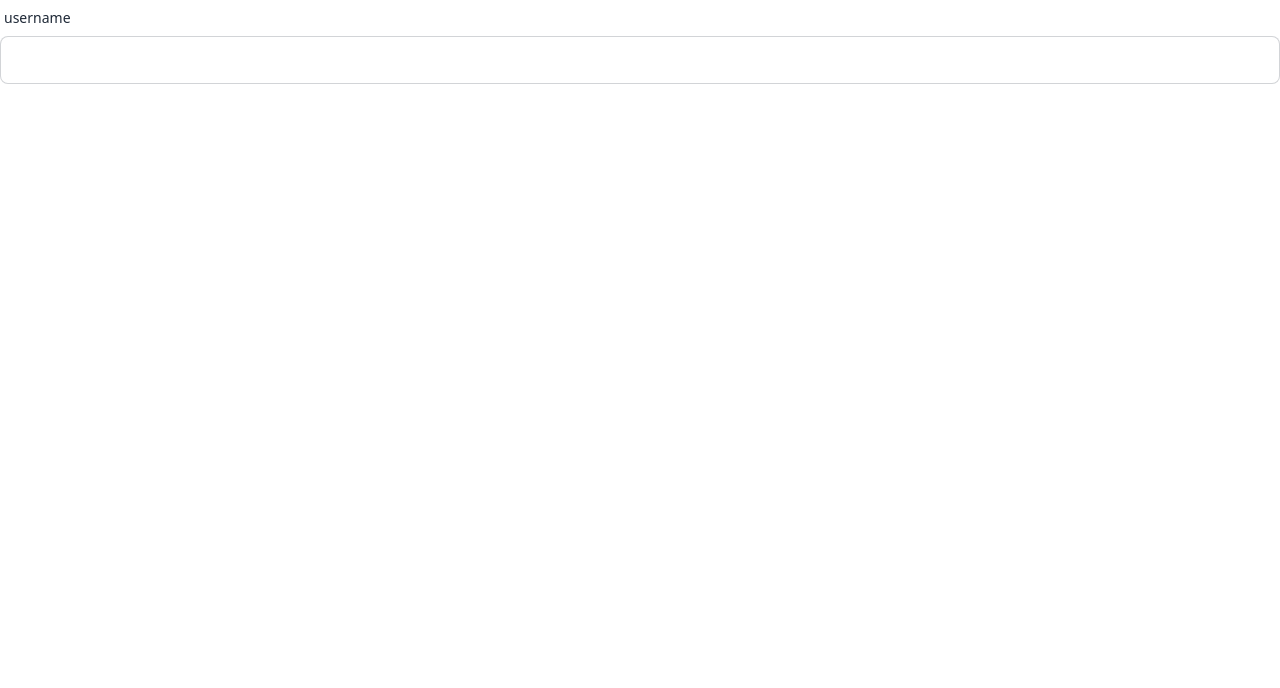
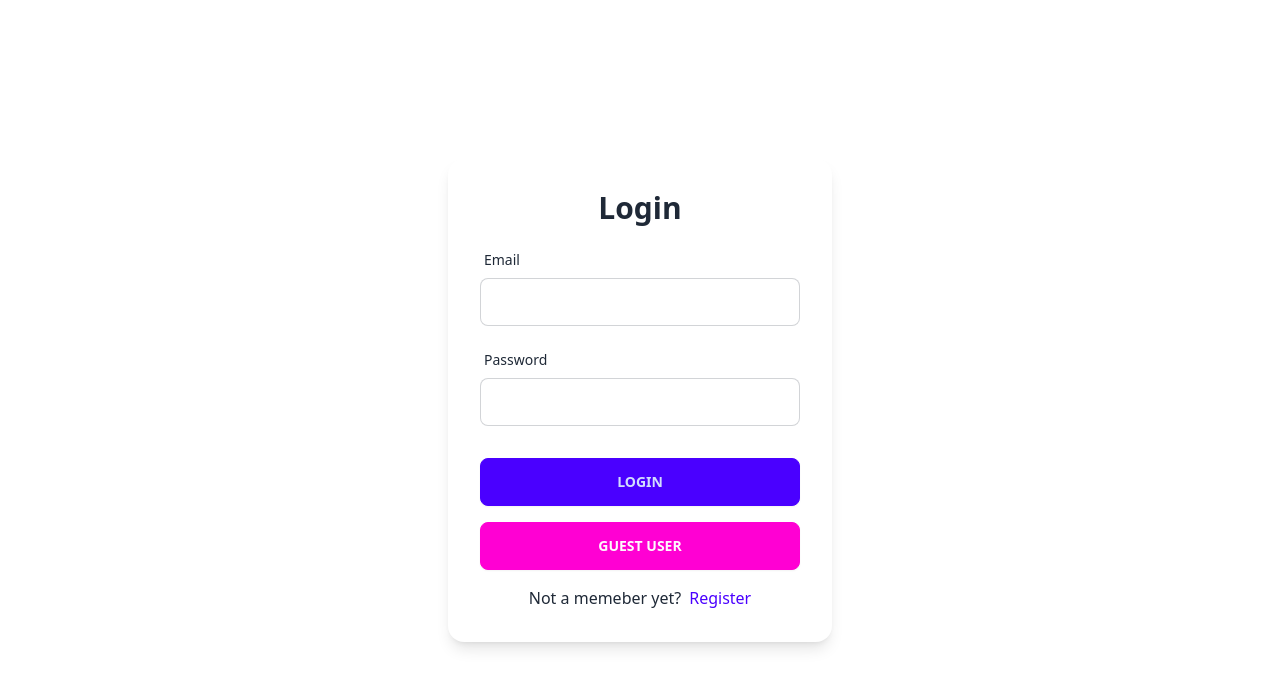
Before and after one commit to priyak1203/react-libraries, a React (Vite) app in the folder 10-ComfyStore-New/: page /login in a window 1280 px wide. Shown: the top 688 px of the page. Built offline with nearby package versions, Linux system fonts and the light colour scheme.

Commit message:
login page ui

```diff
--- a/10-ComfyStore-New/src/components/FormInput.jsx
+++ b/10-ComfyStore-New/src/components/FormInput.jsx
@@ -2,7 +2,7 @@ const FormInput = ({ type, label, name, defaultValue }) => {
   return (
     <div className="form-control">
       <label className="label">
-        <span className="label-text">{label}</span>
+        <span className="label-text capitalize">{label}</span>
       </label>
       <input
         type={type}
--- /dev/null
+++ b/10-ComfyStore-New/src/components/SubmitBtn.jsx
@@ -0,0 +1,25 @@
+import { useNavigation } from 'react-router-dom';
+
+const SubmitBtn = ({ text }) => {
+  const navigation = useNavigation();
+  const isSubmitting = navigation.state === 'submitting';
+
+  return (
+    <button
+      type="submit"
+      className="btn btn-primary btn-block uppercase"
+      disabled={isSubmitting}
+    >
+      {isSubmitting ? (
+        <>
+          <span className="loading loading-spinner"> </span>
+          sending...
+        </>
+      ) : (
+        text || 'submit'
+      )}
+    </button>
+  );
+};
+
+export default SubmitBtn;
--- a/10-ComfyStore-New/src/components/index.js
+++ b/10-ComfyStore-New/src/components/index.js
@@ -1 +1,2 @@
 export { default as FormInput } from './FormInput';
+export { default as SubmitBtn } from './SubmitBtn';
--- a/10-ComfyStore-New/src/pages/Login.jsx
+++ b/10-ComfyStore-New/src/pages/Login.jsx
@@ -1,10 +1,36 @@
-import { FormInput } from '../components';
+import { Form, Link } from 'react-router-dom';
+import { FormInput, SubmitBtn } from '../components';
 
 const Login = () => {
   return (
-    <div>
-      <FormInput type="text" label="username" />
-    </div>
+    <section className="h-screen grid place-items-center">
+      <Form
+        method="POST"
+        className="card w-96 p-8 bg-base-100 shadow-lg flex flex-col gap-y-4"
+      >
+        <h4 className="text-center text-3xl font-bold">Login</h4>
+        <FormInput type="email" label="email" name="identifier" />
+        <FormInput type="password" label="password" name="password" />
+        <div className="mt-4">
+          <SubmitBtn text="login" />
+        </div>
+        <button
+          type="button"
+          className="btn btn-secondary btn-block uppercase "
+        >
+          guest user
+        </button>
+        <p className="text-center">
+          Not a memeber yet?
+          <Link
+            to="/register"
+            className="ml-2 link link-primary link-hover capitalize"
+          >
+            register
+          </Link>
+        </p>
+      </Form>
+    </section>
   );
 };
 
```
